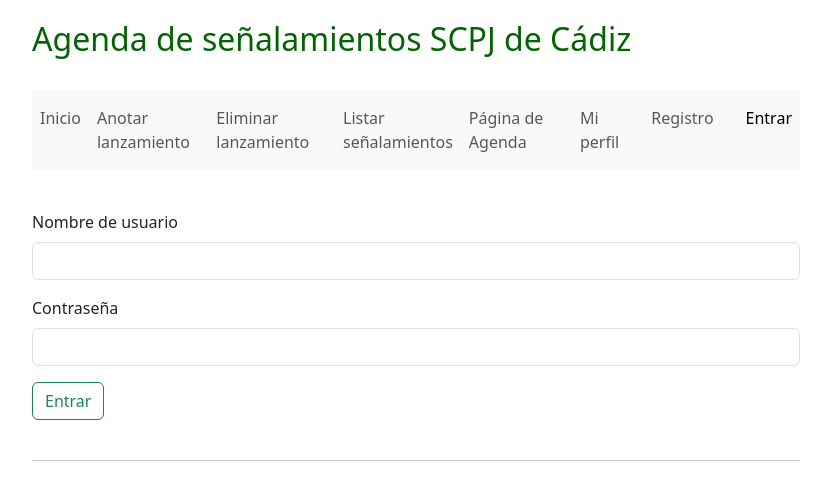
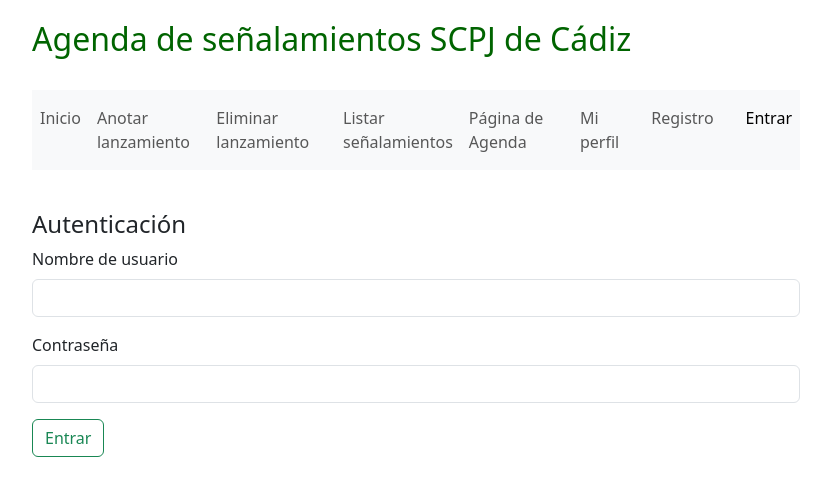
Before and after one commit to rrueda3/agenda, a Flask app: page /login in a window 1280 px wide. Shown: the top 479 px of the page, without its empty margins (224-1055 px from the left). Run offline with Flask 3, Linux system fonts and the light colour scheme; some libraries are stand-ins or nearby versions.

Commit message:
autenticacion

```diff
--- a/app/templates/login.html
+++ b/app/templates/login.html
@@ -6,5 +6,6 @@
 
 {% block content %}
     <br>
+    <h4>Autenticación</h4>
     {{ render_form(form, form_type='horizontal', horizontal_columns =('md', 2, 2), render_kw={'autocomplete': 'off'}, button_style='outline-success') }}
 {% endblock %}
```
